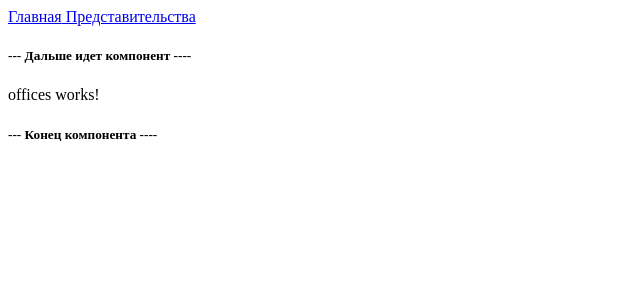
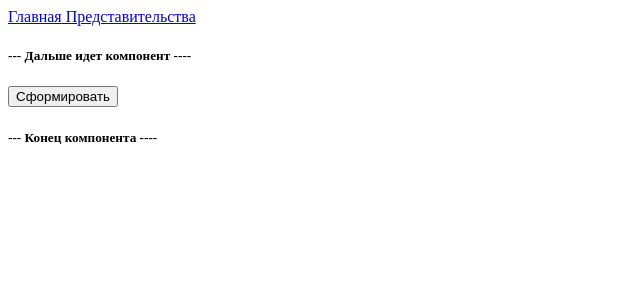
Before and after one commit to Martiniks/accTech, an Angular app: page /offices in a window 1280 px wide. Shown: the top 300 px of the page, without its empty margins (0-640 px from the left). Built offline with nearby package versions, Linux system fonts and the light colour scheme.

Commit message:
work but without table

```diff
--- a/src/app/components/offices/offices.component.html
+++ b/src/app/components/offices/offices.component.html
@@ -1 +1,6 @@
-<p>offices works!</p>
+<div *ngIf="done">Время = {{time}}</div>
+<div *ngIf="done">Модель = {{model}}</div>
+<div class="form-group">
+  <button class="btn btn-default" (click)="submit()">Сформировать</button>
+</div>
+<div *ngIf="done">Обьект = {{arrTab | json }}</div>
--- a/src/app/components/offices/offices.component.ts
+++ b/src/app/components/offices/offices.component.ts
@@ -16,6 +16,7 @@ export class OfficesComponent  {
   time: string;
   model: string;
   done = false;
+  data: any = {};
 
   constructor(private httpService: HttpService) {
   }
@@ -31,6 +32,7 @@ export class OfficesComponent  {
       this.model = data.model;
       this.done = true;
       this.arrTab = data.arrTab;
+      this.data = data;
     });
   }
 
--- a/src/app/services/http.service.ts
+++ b/src/app/services/http.service.ts
@@ -9,6 +9,7 @@ export class HttpService {
   constructor(private http: HttpClient) { }
 
   getTab(): any {
-    return this.http.get('http://10.244.0.236/time2ang.php');
+    // return this.http.get('http://10.244.0.236/time2ang.php');
+    return this.http.get('assets/offices.json');
   }
 }
```
